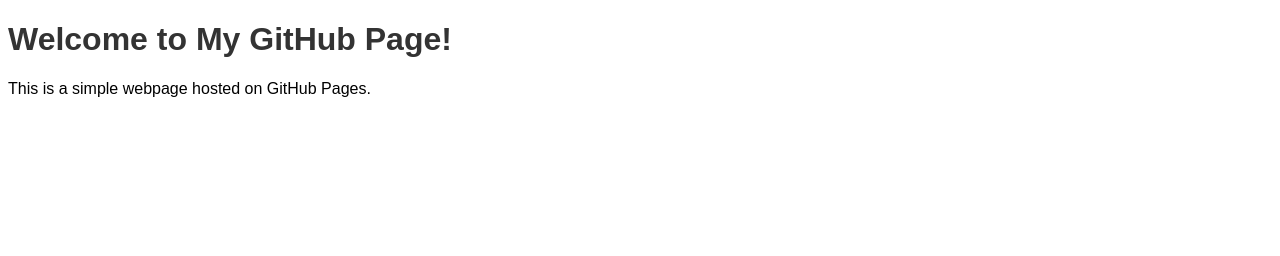
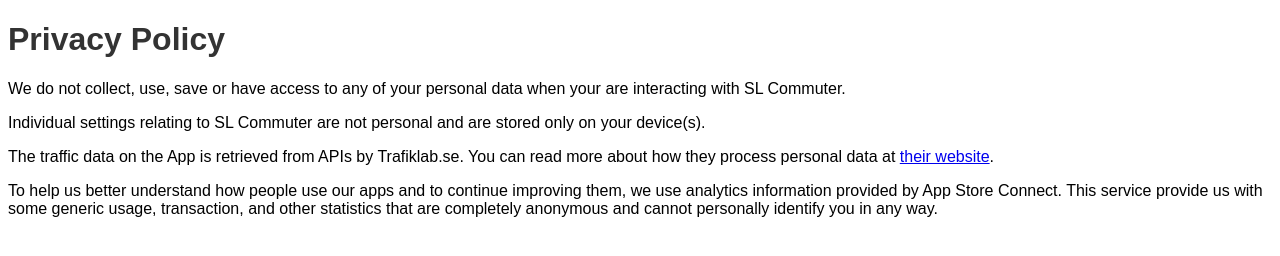
Before and after one commit to fabriziodemaria/sl-commuter-privacy-policy, a plain HTML site: page index.html in a window 1280 px wide. Drawn offline with Linux system fonts and the light colour scheme.

Commit message:
Update index.html

```diff
--- a/index.html
+++ b/index.html
@@ -10,7 +10,10 @@
     </style>
 </head>
 <body>
-    <h1>Welcome to My GitHub Page!</h1>
-    <p>This is a simple webpage hosted on GitHub Pages.</p>
+    <h1>Privacy Policy</h1>
+    <p>We do not collect, use, save or have access to any of your personal data when your are interacting with SL Commuter.</p>
+    <p>Individual settings relating to SL Commuter are not personal and are stored only on your device(s).</p>
+    <p>The traffic data on the App is retrieved from APIs by Trafiklab.se. You can read more about how they process personal data at <a href="https://www.trafiklab.se/api/trafiklab-apis/sl/licence/">their website</a>.</p>
+    <p>To help us better understand how people use our apps and to continue improving them, we use analytics information provided by App Store Connect. This service provide us with some generic usage, transaction, and other statistics that are completely anonymous and cannot personally identify you in any way.</p>
 </body>
 </html>
```
